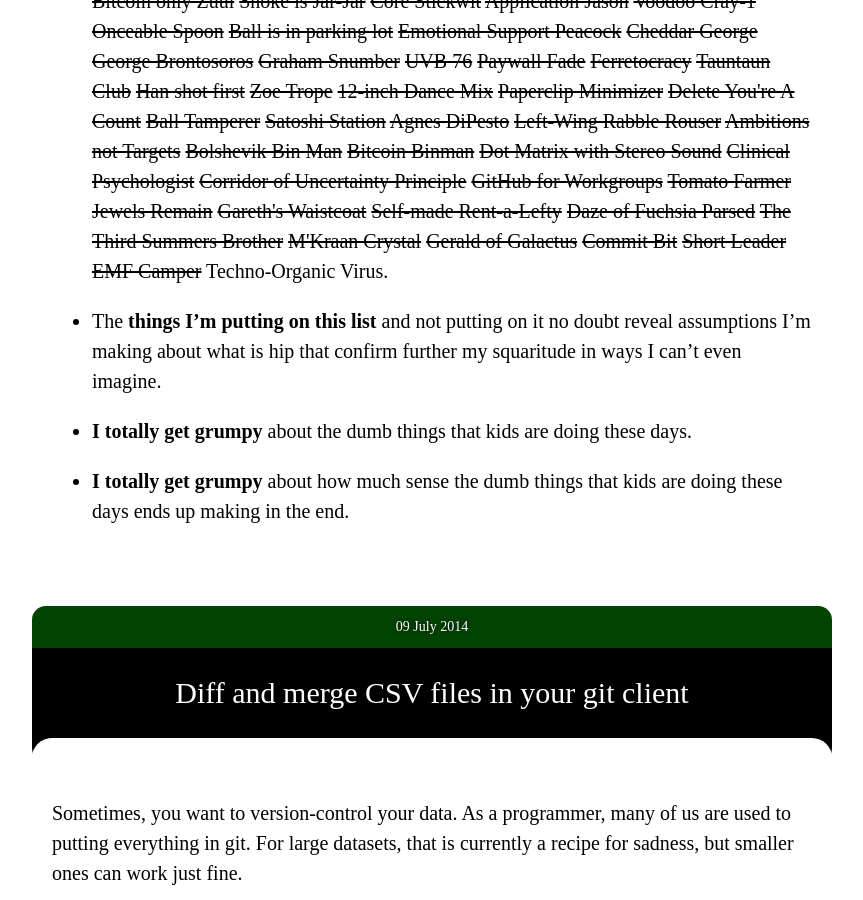
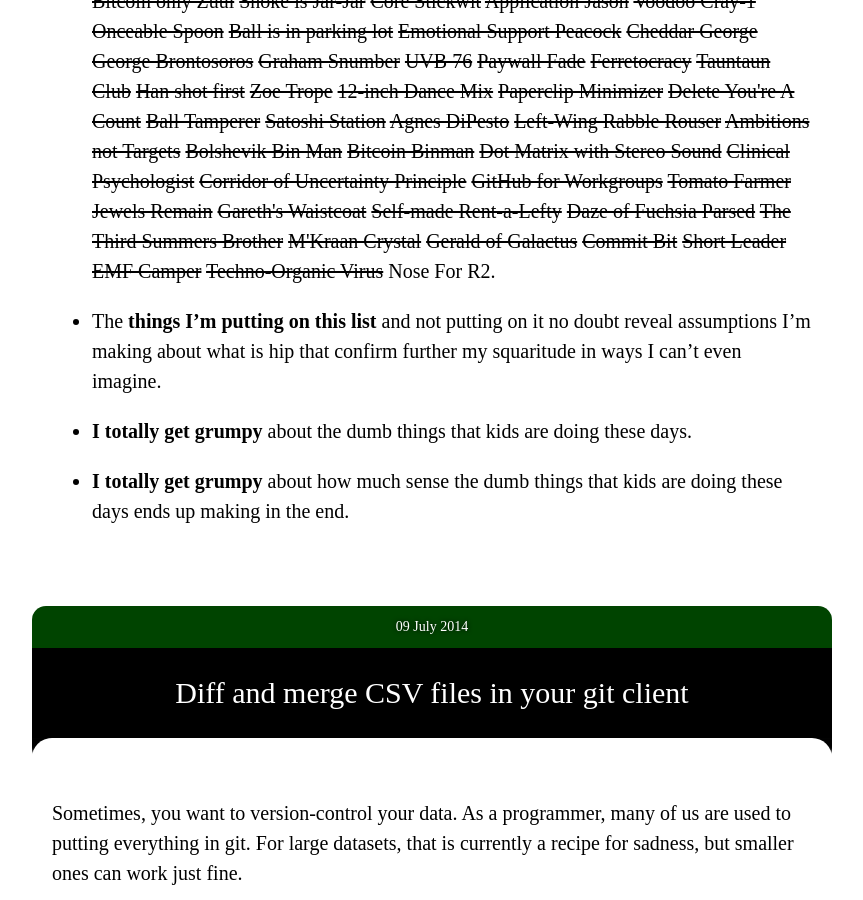
Before and after one commit to paulfitz/paulfitz.github.io, a Jekyll site: the page built from index.html, in a window 1280 px wide and 900 px high, scrolled down 20736 px. Shown: the whole window, without its empty margins (208-1071 px from the left). Built offline with Jekyll 4.4.1, drawn with Linux system fonts in a browser that asks for light colours; nearby versions of some CDN libraries.

Commit message:
more pike

```diff
--- a/_data/pikes.json
+++ b/_data/pikes.json
@@ -164,5 +164,6 @@
   "Commit Bit",
   "Short Leader",
   "EMF Camper",
-  "Techno-Organic Virus"
+  "Techno-Organic Virus",
+  "Nose For R2"
 ]
```
